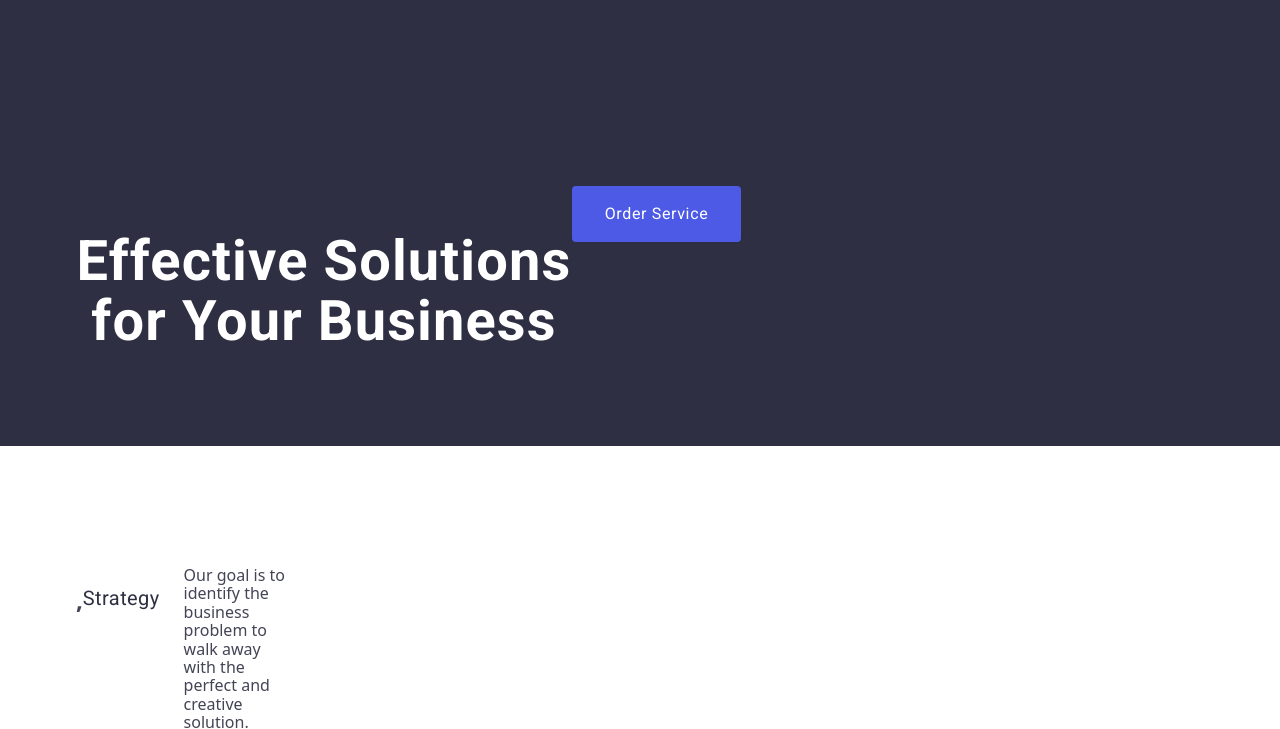
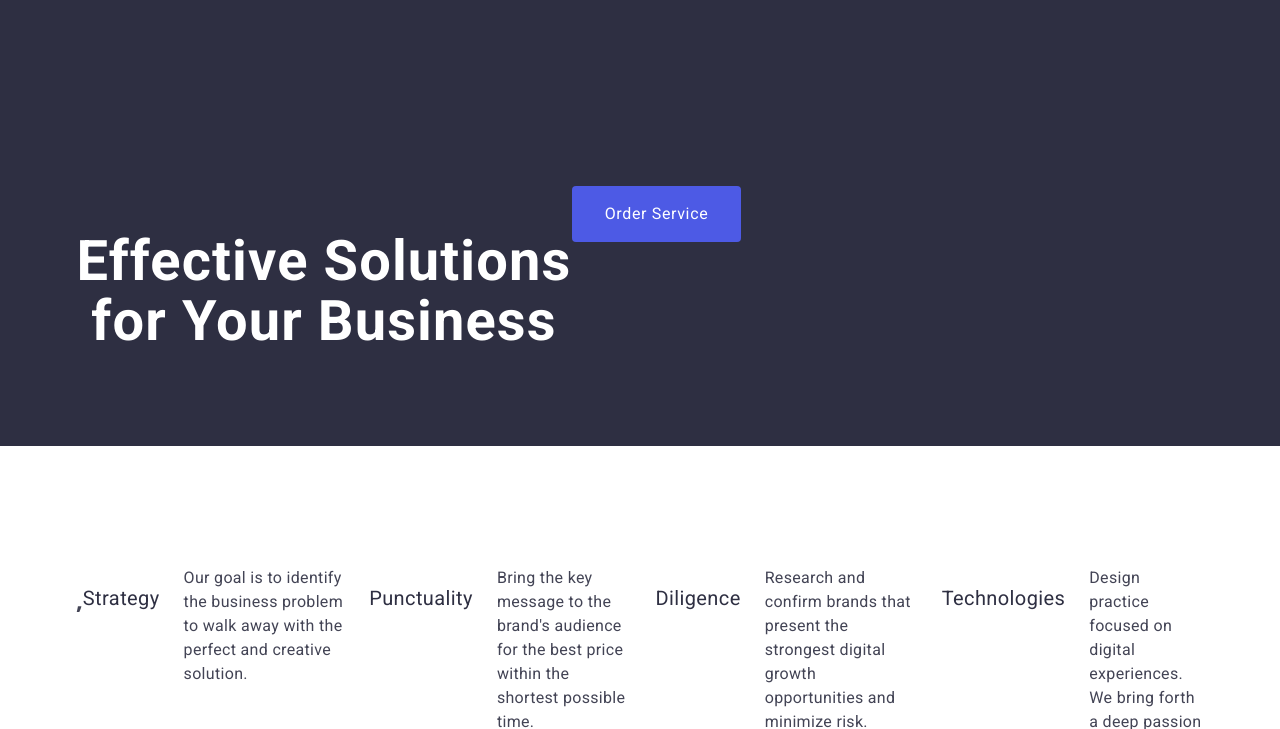
Before and after one commit to OllyPrague/goit-markup-hw-03, a plain HTML site: page index.html in a window 1280 px wide. Shown: the part 75-804 px from the top of the page. Drawn offline with nearby package versions, Linux system fonts and the light colour scheme.

Commit message:
asaasasas

```diff
--- a/css/styles.css
+++ b/css/styles.css
@@ -104,6 +104,10 @@ height: 56px;
 border-radius: 4px;
 border: none;
 }
+.main-list{
+    display: flex;
+gap: 24px;
+}
 .main-list .name-text{
 color: var(--NAVY-BLUE, #2E2F42);
 font-family: "Roboto", sans-serif;
@@ -113,8 +117,7 @@ font-weight: 500;
 line-height: 1.2;
 letter-spacing: 0.4px;
 background-color: #FFFFFF;
-display: flex;
-  gap: 24px;
+
 }
 .main-list .name-text .main-item .main-text{
     display: flex;
@@ -133,14 +136,10 @@ display: flex;
     display: flex;
   gap: 24px;
 }
-.main-text{
-    display: flex;
-  gap: 24px;
-}
+
 .second{
     padding: 120px 0;
 }
-h2  .visually-hidden
 .main-list .main-text{
 color: var(--SLATE, #434455);
 font-family: "Roboto", sans-serif;
```
